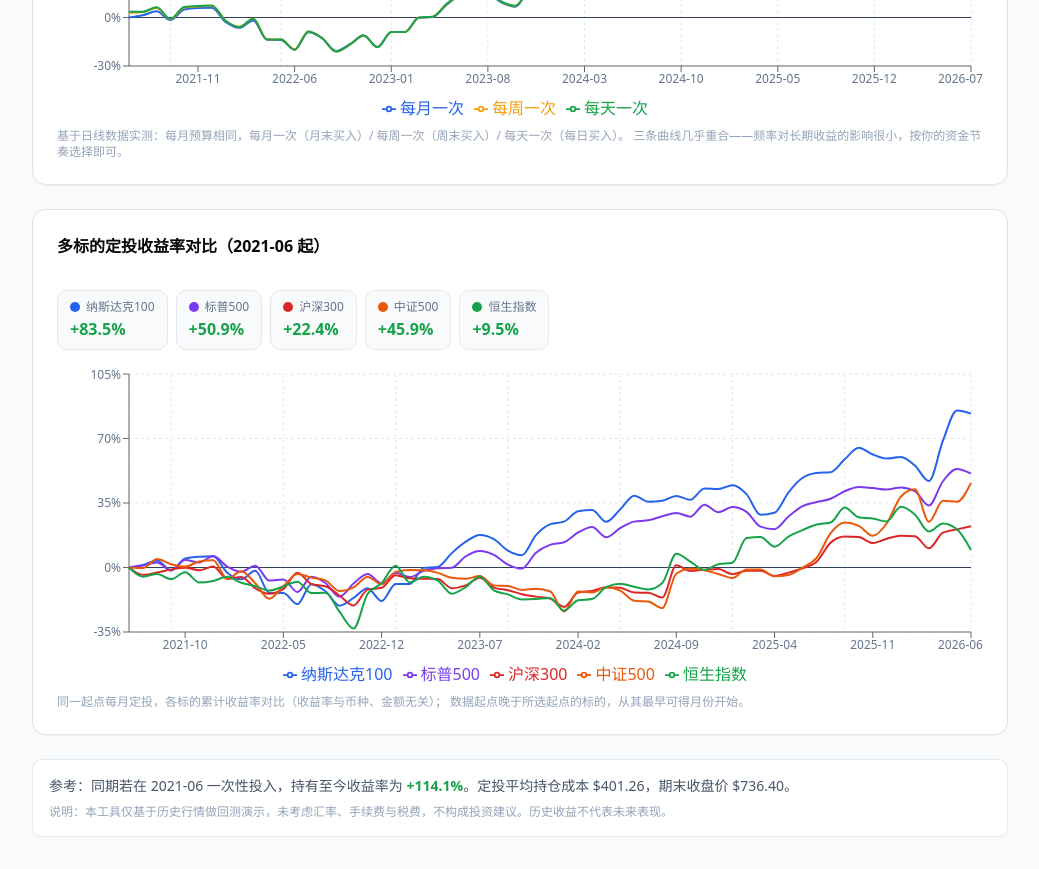
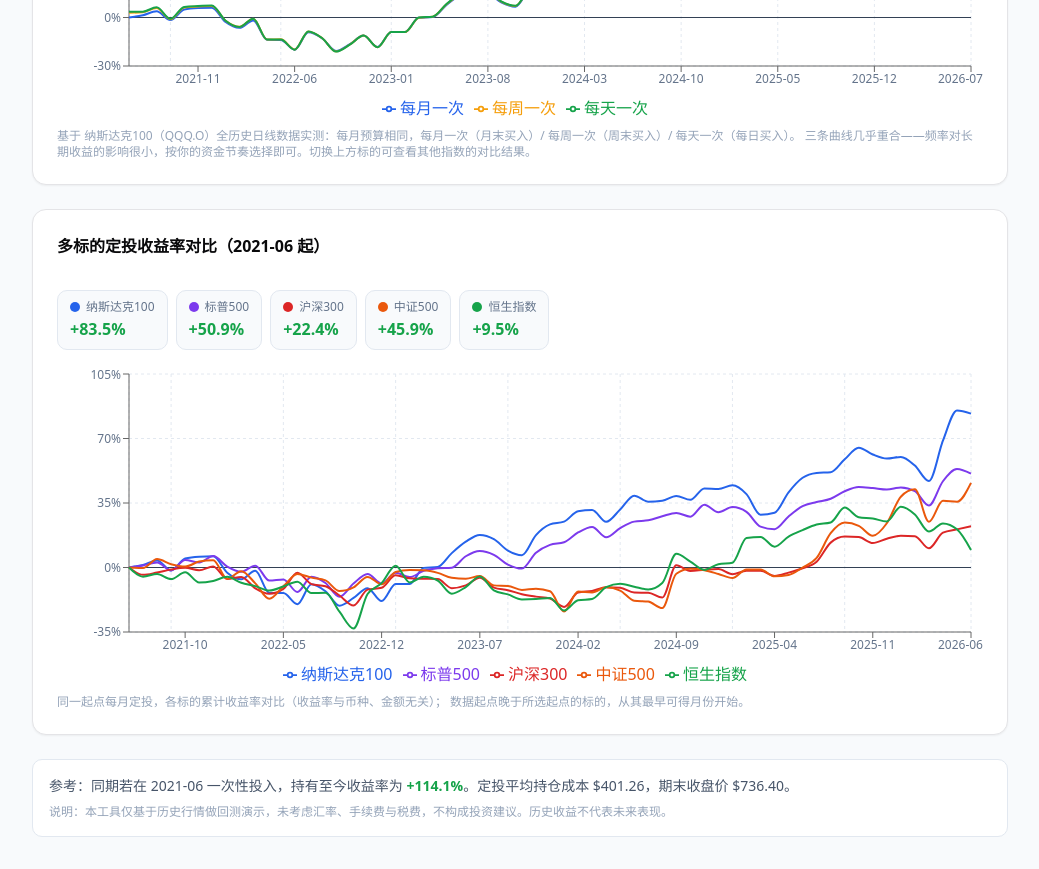
Before and after one commit to hummingg-agent/hummingg-agent.github.io, a React (Vite) app: page /#/ in a window 1280 px wide. Shown: the part 2860-3729 px from the top of the page, without its empty margins (120-1159 px from the left). Built offline with nearby package versions, Linux system fonts and the light colour scheme.

Commit message:
feat: 频率对比图注标明标的名称与代码

```diff
--- a/src/pages/Home.tsx
+++ b/src/pages/Home.tsx
@@ -633,8 +633,8 @@
                   </ResponsiveContainer>
                 </div>
                 <p className="mt-2 text-xs text-slate-400">
-                  基于日线数据实测：每月预算相同，每月一次（月末买入）/ 每周一次（周末买入）/ 每天一次（每日买入）。
-                  三条曲线几乎重合——频率对长期收益的影响很小，按你的资金节奏选择即可。
+                  基于 {asset.name}（{asset.code}）全历史日线数据实测：每月预算相同，每月一次（月末买入）/ 每周一次（周末买入）/ 每天一次（每日买入）。
+                  三条曲线几乎重合——频率对长期收益的影响很小，按你的资金节奏选择即可。切换上方标的可查看其他指数的对比结果。
                 </p>
               </>
             ) : (
```
